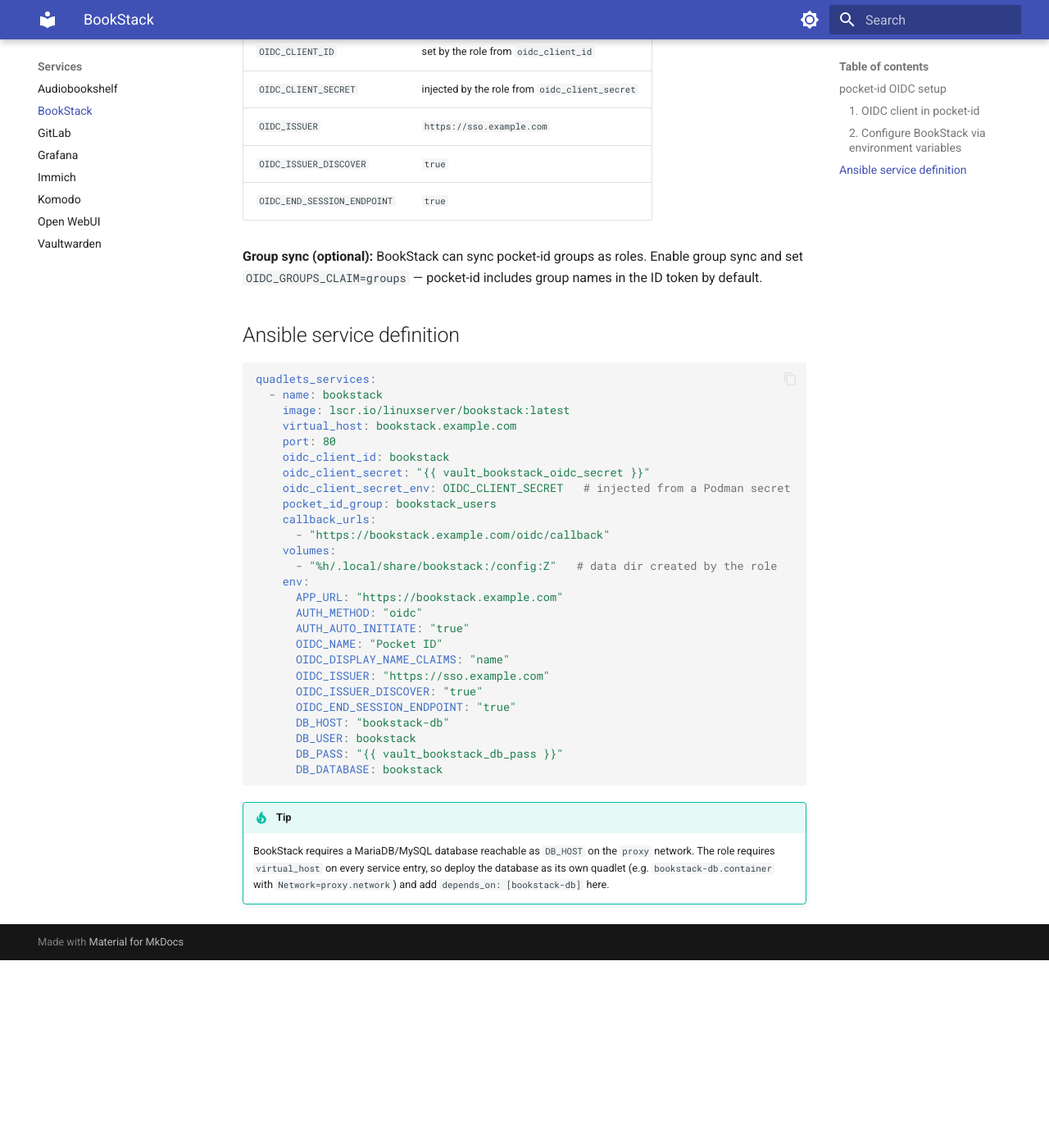
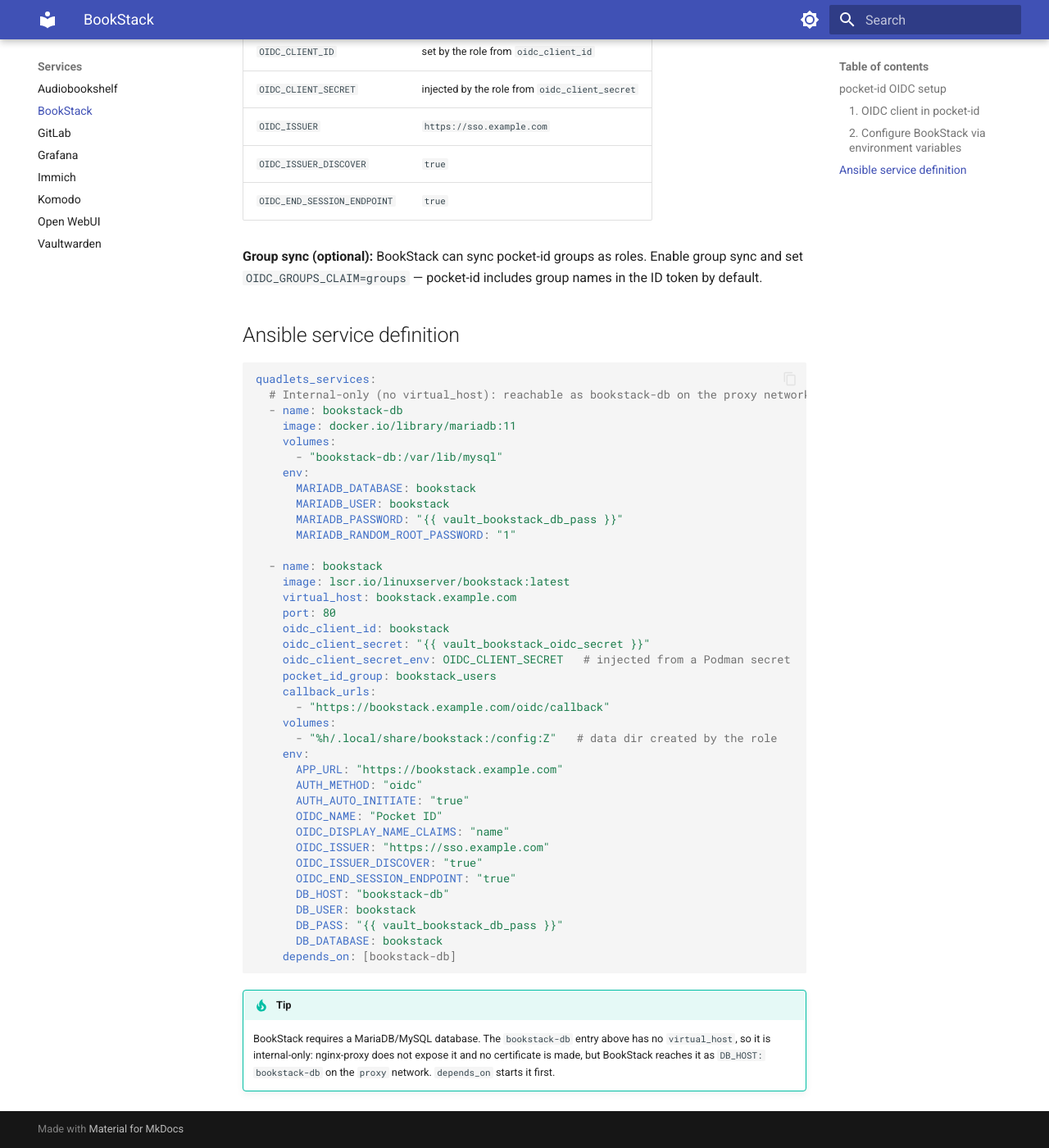
Before and after one commit to apomonosi/quadlets, an MkDocs documentation site: the page built from docs/services/bookstack.md, in a window 1280 px wide and 1400 px high, scrolled down 1223 px. Shown: the whole window at 82% size. Built offline with MkDocs 1.6.1 and Material for MkDocs 9.7.7, drawn with Linux system fonts in a browser that asks for light colours; before the commit the page ends 2394 px from its top, so only the background shows below that.

Commit message:
Make virtual_host optional for internal-only services
A service entry without virtual_host is now internal-only: no VIRTUAL_HOST/
VIRTUAL_PORT (so nginx-proxy does not route it), no TLS certificate, no
OIDC_ISSUER_URL and no ordering after pocket-id. It still joins the proxy
network, where other containers reach it by name. port is required only
together with virtual_host.

Databases and caches (BookStack's MariaDB, Immich's Postgres/Redis/ML) can
now be ordinary service entries referenced via depends_on; the README and
the BookStack/Immich pages show this. The molecule scenario adds an internal
whoami service and verify checks it runs, carries no proxy routing env, and
is reachable by name from another container.

Co-Authored-By: Claude Opus 5.5 <noreply@anthropic.com>
Claude-Session: https://claude.ai/code/session_01CtVTxZ9VAswzWV9UdygShg

````diff
--- a/docs/services/bookstack.md
+++ b/docs/services/bookstack.md
@@ -48,6 +48,17 @@ group names in the ID token by default.
 
 ```yaml
 quadlets_services:
+  # Internal-only (no virtual_host): reachable as bookstack-db on the proxy network
+  - name: bookstack-db
+    image: docker.io/library/mariadb:11
+    volumes:
+      - "bookstack-db:/var/lib/mysql"
+    env:
+      MARIADB_DATABASE: bookstack
+      MARIADB_USER: bookstack
+      MARIADB_PASSWORD: "{{ vault_bookstack_db_pass }}"
+      MARIADB_RANDOM_ROOT_PASSWORD: "1"
+
   - name: bookstack
     image: lscr.io/linuxserver/bookstack:latest
     virtual_host: bookstack.example.com
@@ -73,10 +84,11 @@ quadlets_services:
       DB_USER: bookstack
       DB_PASS: "{{ vault_bookstack_db_pass }}"
       DB_DATABASE: bookstack
+    depends_on: [bookstack-db]
 ```
 
 !!! tip
-    BookStack requires a MariaDB/MySQL database reachable as `DB_HOST` on the `proxy`
-    network. The role requires `virtual_host` on every service entry, so deploy the
-    database as its own quadlet (e.g. `bookstack-db.container` with
-    `Network=proxy.network`) and add `depends_on: [bookstack-db]` here.
+    BookStack requires a MariaDB/MySQL database. The `bookstack-db` entry above has no
+    `virtual_host`, so it is internal-only: nginx-proxy does not expose it and no
+    certificate is made, but BookStack reaches it as `DB_HOST: bookstack-db` on the
+    `proxy` network. `depends_on` starts it first.
````
Also changed, not shown: README.md (+26 -3 lines), docs/services/immich.md (+8 -6 lines), 6 other files.
